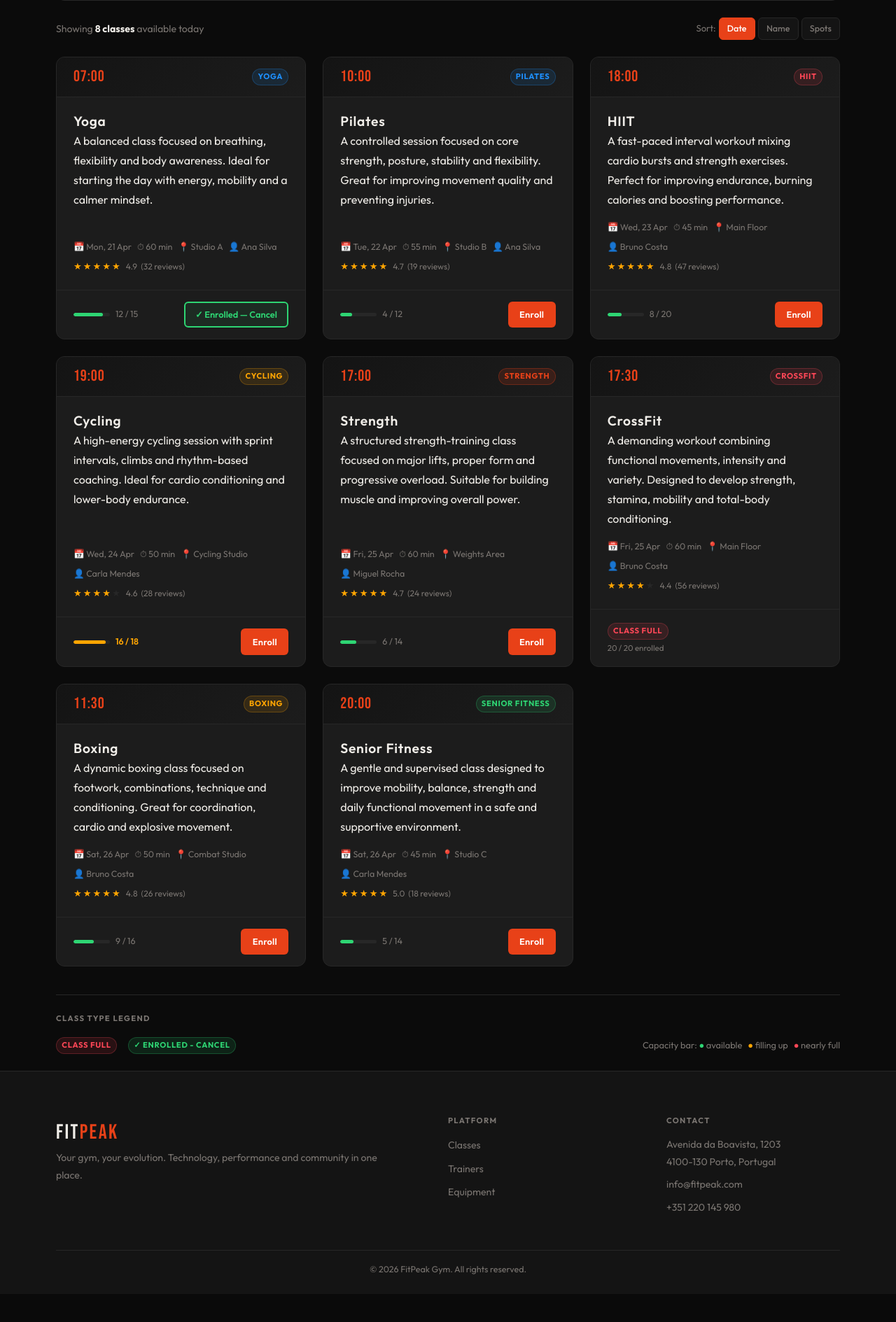
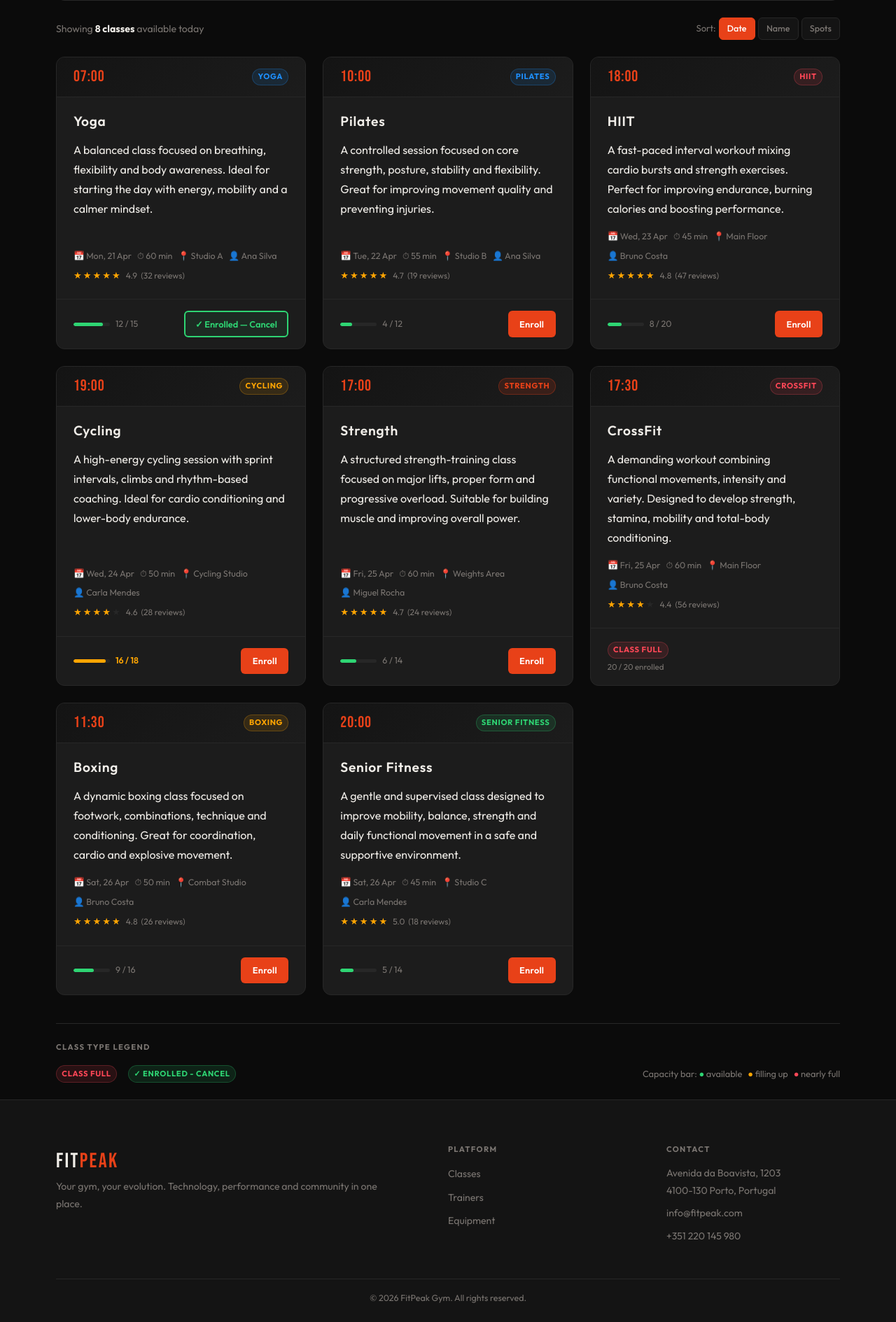
Before and after one commit to FEUP-LTW-2026/ltw-project-ltw16g01, a PHP site: page /classes.html in a window 1280 px wide. Shown: the part 400-2289 px from the top of the page at 70% size. Before the commit the page ends 2221 px from the top, so only its background shows below. Run offline with PHP 8.4, Linux system fonts and the light colour scheme.

Commit message:
Correction of classes

```diff
--- a/classes.html
+++ b/classes.html
@@ -135,7 +135,7 @@
 
                         <div class="class-body">
                             <div>
-                                <h4>Yoga</h4>
+                                <h2>Yoga</h2>
                                 <p>A balanced class focused on breathing, flexibility and body awareness. Ideal for starting the day with energy, mobility and a calmer mindset.</p>
                             </div>
 
@@ -181,7 +181,7 @@
 
                         <div class="class-body">
                             <div>
-                                <h4>Pilates</h4>
+                                <h2>Pilates</h2>
                                 <p>A controlled session focused on core strength, posture, stability and flexibility. Great for improving movement quality and preventing injuries.</p>
                             </div>
 
@@ -225,7 +225,7 @@
 
                         <div class="class-body">
                             <div>
-                                <h4>HIIT</h4>
+                                <h2>HIIT</h2>
                                 <p>A fast-paced interval workout mixing cardio bursts and strength exercises. Perfect for improving endurance, burning calories and boosting performance.</p>
                             </div>
 
@@ -269,7 +269,7 @@
 
                         <div class="class-body">
                             <div>
-                                <h4>Cycling</h4>
+                                <h2>Cycling</h2>
                                 <p>A high-energy cycling session with sprint intervals, climbs and rhythm-based coaching. Ideal for cardio conditioning and lower-body endurance.</p>
                             </div>
 
@@ -313,7 +313,7 @@
 
                         <div class="class-body">
                             <div>
-                                <h4>Strength</h4>
+                                <h2>Strength</h2>
                                 <p>A structured strength-training class focused on major lifts, proper form and progressive overload. Suitable for building muscle and improving overall power.</p>
                             </div>
 
@@ -357,7 +357,7 @@
 
                         <div class="class-body">
                             <div>
-                                <h4>CrossFit</h4>
+                                <h2>CrossFit</h2>
                                 <p>A demanding workout combining functional movements, intensity and variety. Designed to develop strength, stamina, mobility and total-body conditioning.</p>
                             </div>
 
@@ -397,7 +397,7 @@
 
                         <div class="class-body">
                             <div>
-                                <h4>Boxing</h4>
+                                <h2>Boxing</h2>
                                 <p>A dynamic boxing class focused on footwork, combinations, technique and conditioning. Great for coordination, cardio and explosive movement.</p>
                             </div>
 
@@ -441,7 +441,7 @@
 
                         <div class="class-body">
                             <div>
-                                <h4>Senior Fitness</h4>
+                                <h2>Senior Fitness</h2>
                                 <p>A gentle and supervised class designed to improve mobility, balance, strength and daily functional movement in a safe and supportive environment.</p>
                             </div>
 
@@ -509,7 +509,7 @@
                 </div>
 
                 <div class="footer-box">
-                    <h4>Platform</h4>
+                    <h2>Platform</h2>
                     <ul>
                         <li><a href="classes.html">Classes</a></li>
                         <li><a href="trainers.html">Trainers</a></li>
@@ -518,7 +518,7 @@
                 </div>
 
                 <div class="footer-box">
-                    <h4>Contact</h4>
+                    <h2>Contact</h2>
                     <p>Avenida da Boavista, 1203<br>4100-130 Porto, Portugal</p>
                     <p>info@fitpeak.com</p>
                     <p>+351 220 145 980</p>
--- a/css/pages/classes.css
+++ b/css/pages/classes.css
@@ -15,6 +15,13 @@
 .filter-group {
     display: flex;
     flex-direction: column;
+}
+
+h2 {
+    font-size: clamp(1rem, 2.5vw, 1.2rem);
+    font-family: var(--ff-body);
+    font-weight: 600;
+    margin-bottom: var(--sp-md);
 }
 
 /* Results & Sorting Bar */
```
